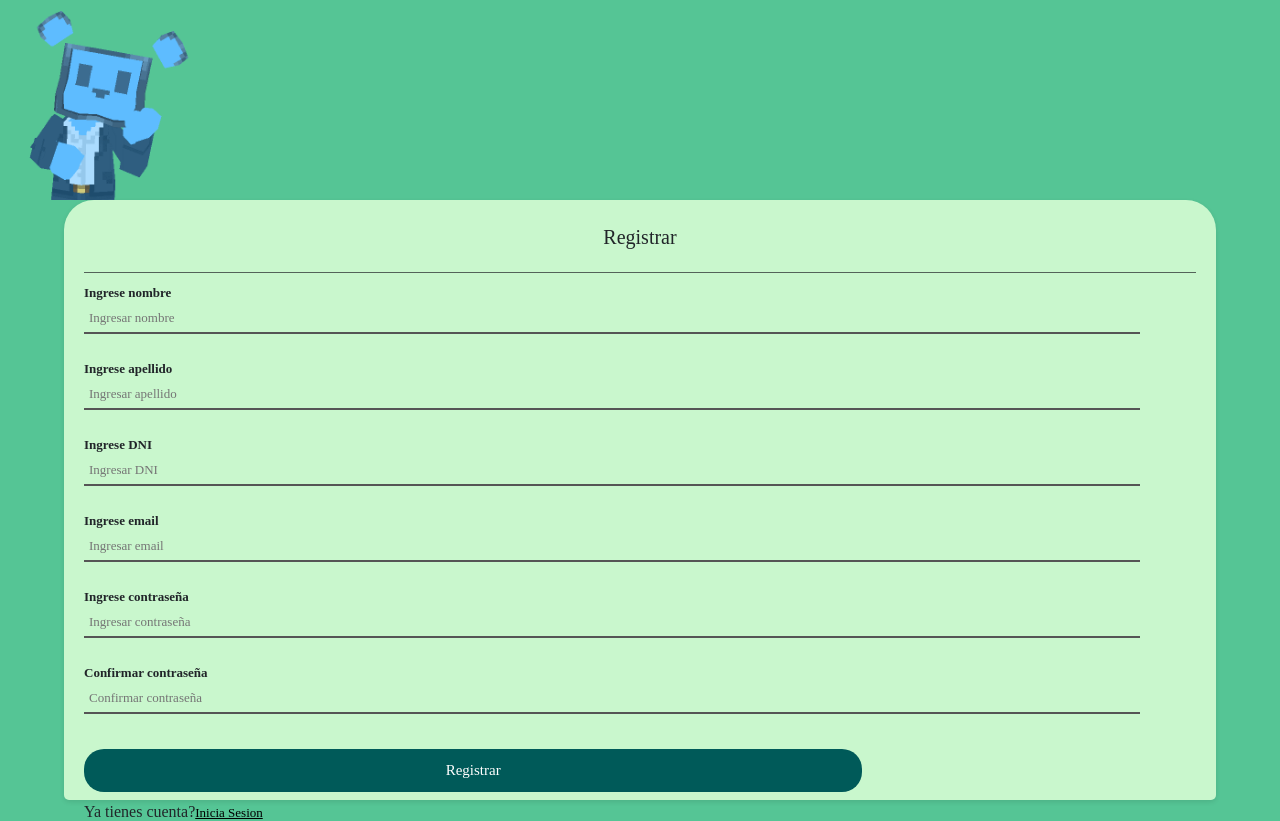
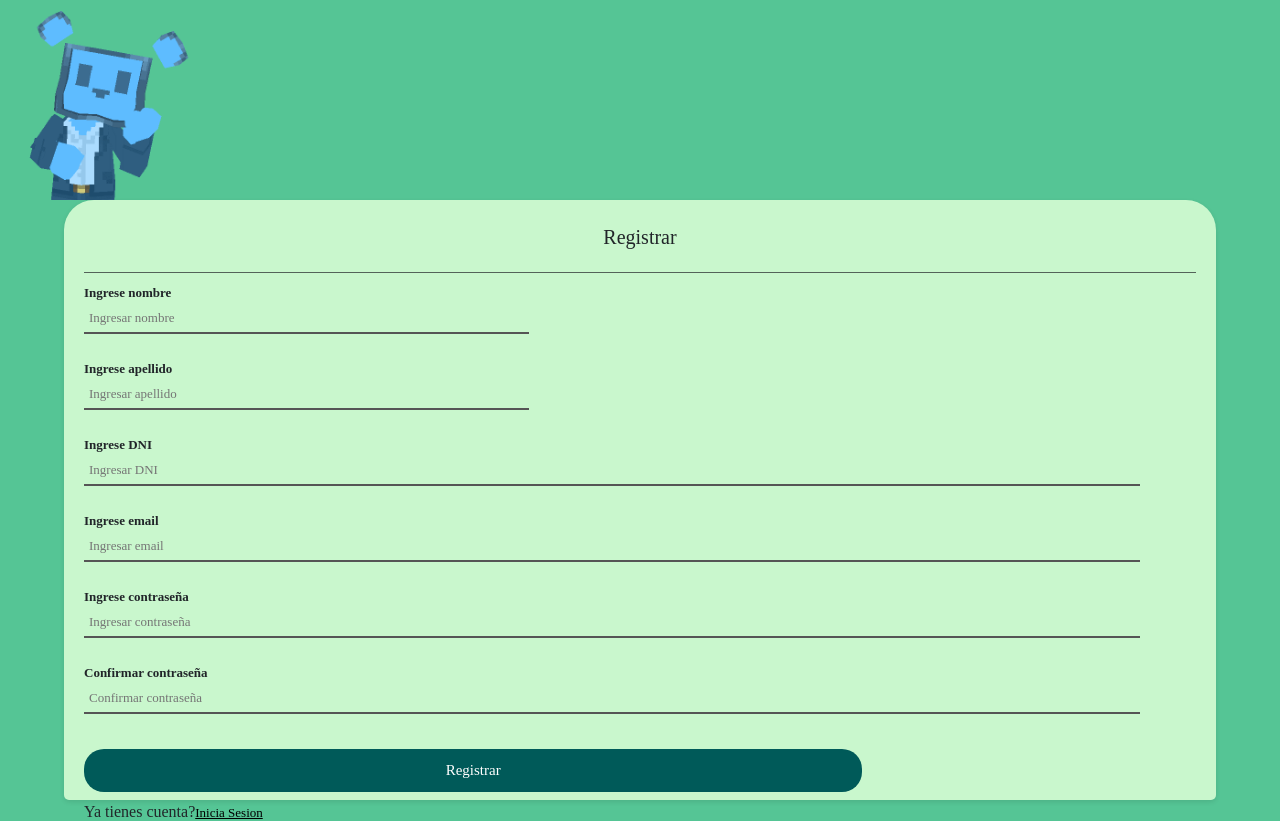
Before and after one commit to vazqueznahuel/Clementina, a React (Create React App) app: page /Registro in a window 1280 px wide. Built offline with nearby package versions, Linux system fonts and the light colour scheme; no server answers; what react-three-fiber would draw is missing.

Commit message:
modificando input register

```diff
--- a/src/App.css
+++ b/src/App.css
@@ -81,6 +81,10 @@ body {
     -webkit-text-fill-color: black !important;
     transition: background-color 5000s ease-in-out 0s;
     background-color: #7be495;
+  }
+
+  .inputMitad {
+    width: 40%;
   }
   /* Fin input */
 
--- a/src/components/register/register.jsx
+++ b/src/components/register/register.jsx
@@ -110,10 +110,10 @@ function Register(props) {
         <form onSubmit={functAutenticacion}>
 
           <Label className="info-label" infoLabel="Ingrese nombre"/>
-          <input className='input-field' type='text' placeholder='Ingresar nombre' id='nombre'/>
+          <input className='input-field inputMitad' type='text' placeholder='Ingresar nombre' id='nombre'/>
 
           <Label className="info-label" infoLabel="Ingrese apellido"/>
-          <input className='input-field' type='text' placeholder='Ingresar apellido' id='apellido'/>
+          <input className='input-field inputMitad' type='text' placeholder='Ingresar apellido' id='apellido'/>
 
           <Label className="info-label" infoLabel="Ingrese DNI"/>
           <input className='input-field' type='text' placeholder='Ingresar DNI' id='dni'/>
```
